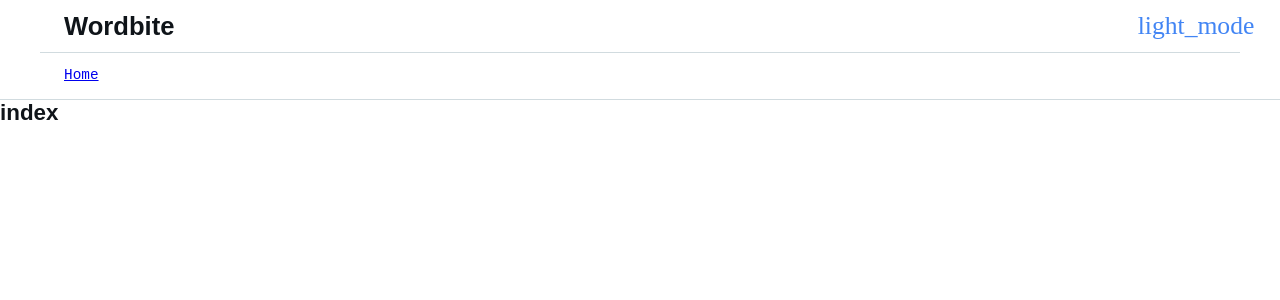
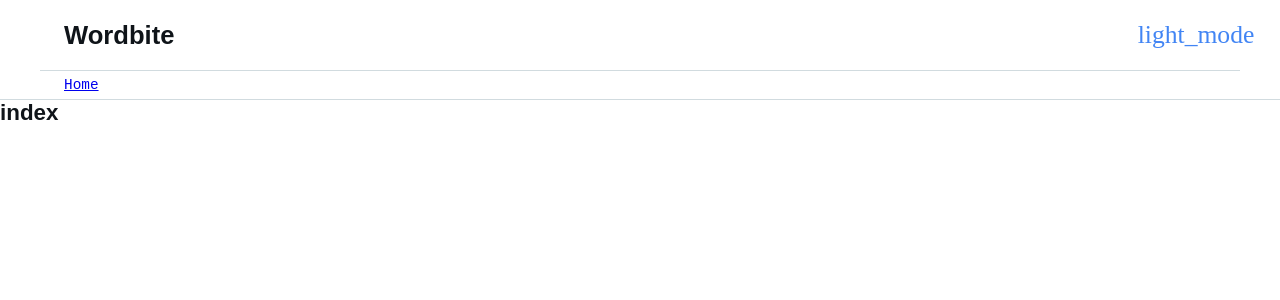
Before and after one commit to emilymcaldwell/Wordbite, a Jekyll site: the page built from index.md, in a window 1280 px wide. Shown: the top 300 px of the page. Built offline with Jekyll 4.4.1, drawn with Linux system fonts in a browser that asks for light colours; some web fonts are replaced.

Commit message:
Update header.scss

```diff
--- a/_sass/header.scss
+++ b/_sass/header.scss
@@ -17,8 +17,9 @@ header {
   align-items: center;
   font-size: 0.9rem;
   font-family: $mono-font;
+  line-height: normal;
   border-top: 1px solid $border-colour;
-  padding: calc($padding-size / 2) $padding-size;
+  padding: calc($padding-size / 4) $padding-size;
 
   .material-symbols {
     font-size: 1rem;
```
